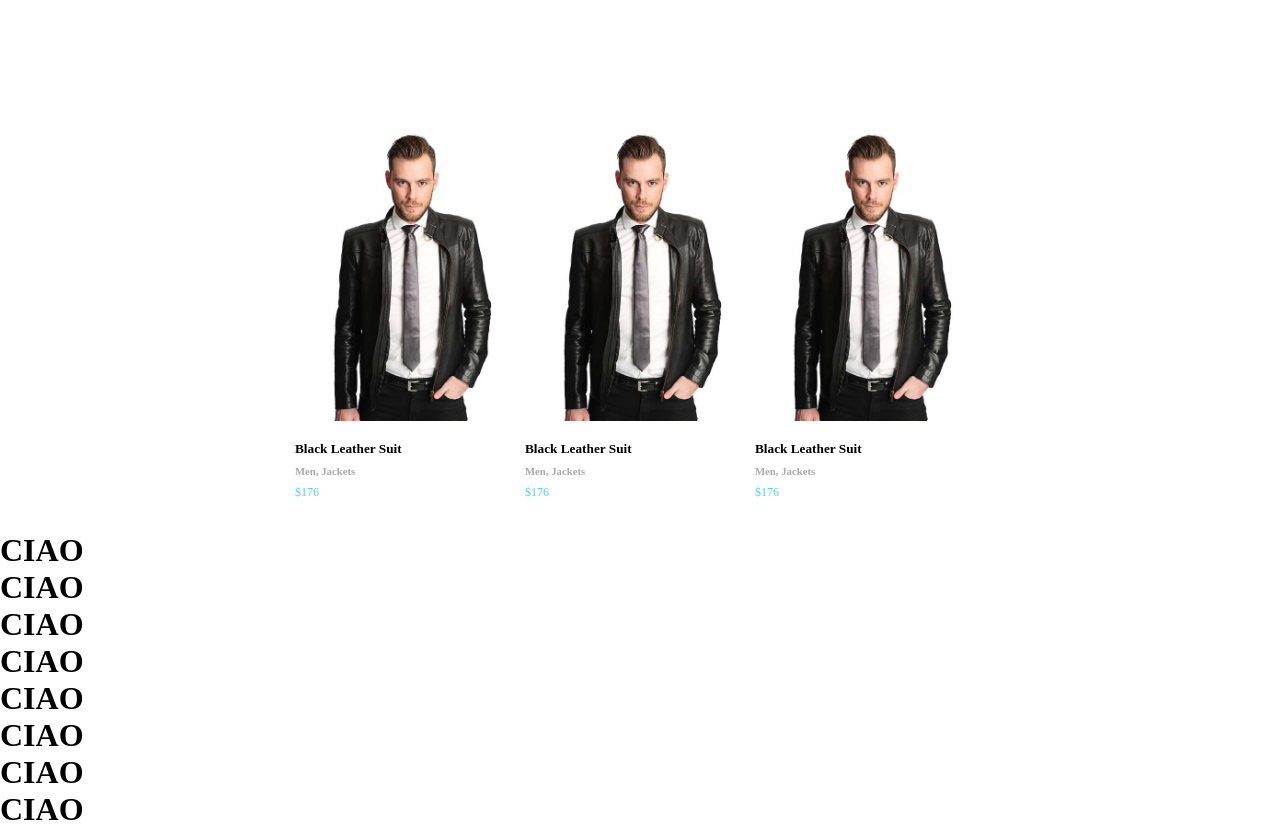
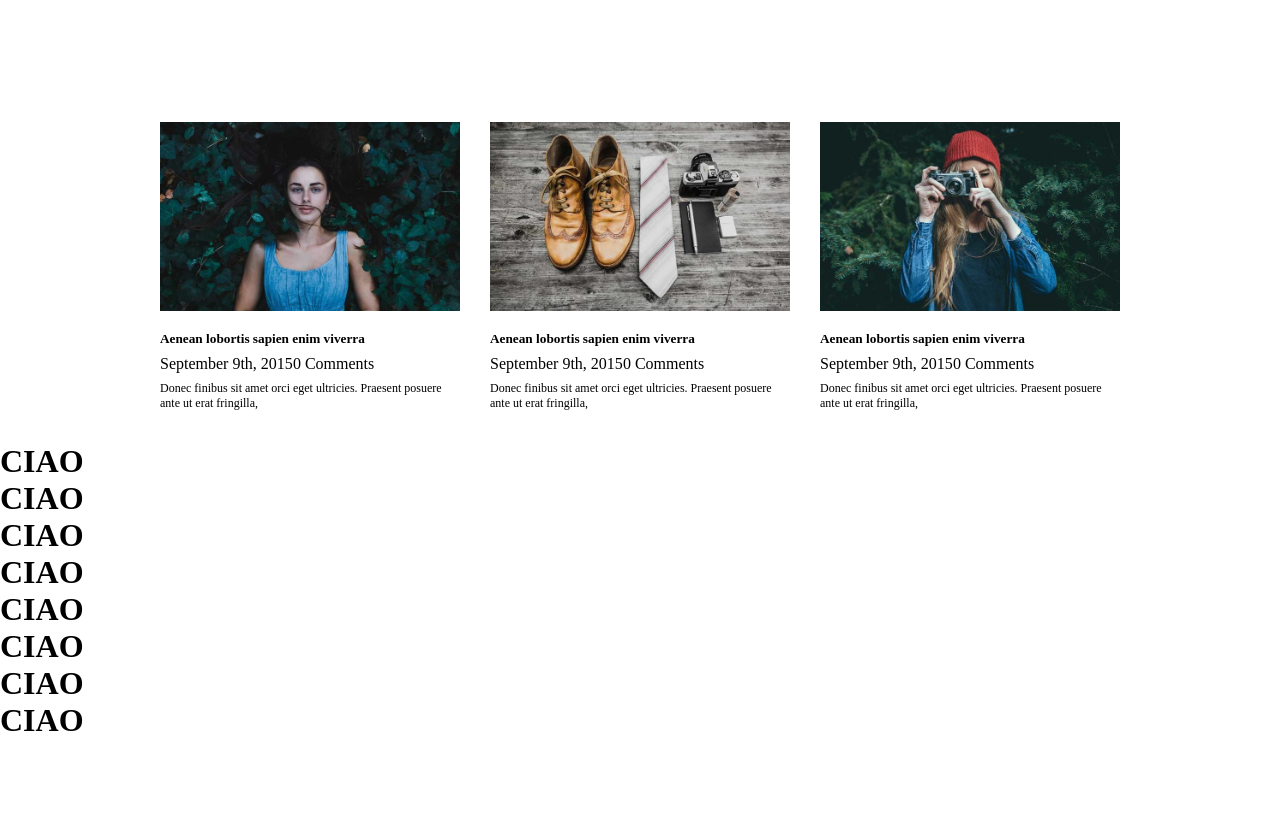
Before and after one commit to Pietro907/proj-html-vuejs, a Vue app: page / in a window 1280 px wide. Shown: the part 4080-4908 px from the top of the page. After the commit the page ends 4819 px from the top, so only its background shows below. Built offline with nearby package versions, Linux system fonts and the light colour scheme.

Commit message:
add img and fix margin img review

```diff
--- a/src/components/MainFromOurBlog.vue
+++ b/src/components/MainFromOurBlog.vue
@@ -27,12 +27,13 @@ export default {
 
             <div class="col">
                 <div class="card products">
-                    <img src="../assets/img/featured_produtcs/black_leather/black_leather_suit.jpg" alt="">
+                    <img src="../assets/img/post/post_img_12-700x441.jpg" alt="">
 
                     <div class="info_cost">
-                        <h5>Black Leather Suit</h5>
-                        <h6>Men, Jackets</h6>
-                        <p>$176</p>
+                        <h5>Aenean lobortis sapien enim viverra</h5>
+                        <span>September 9th, 2015</span>
+                        <span>0 Comments</span>
+                        <p>Donec finibus sit amet orci eget ultricies. Praesent posuere ante ut erat fringilla,</p>
                     </div>
 
                 </div>
@@ -40,12 +41,13 @@ export default {
 
             <div class="col">
                 <div class="card products">
-                    <img src="../assets/img/featured_produtcs/black_leather/black_leather_suit.jpg" alt="">
+                    <img src="../assets/img/post/post_img_11-700x441.jpg" alt="">
 
                     <div class="info_cost">
-                        <h5>Black Leather Suit</h5>
-                        <h6>Men, Jackets</h6>
-                        <p>$176</p>
+                        <h5>Aenean lobortis sapien enim viverra</h5>
+                        <span>September 9th, 2015</span>
+                        <span>0 Comments</span>
+                        <p>Donec finibus sit amet orci eget ultricies. Praesent posuere ante ut erat fringilla,</p>
                     </div>
 
                 </div>
@@ -53,12 +55,13 @@ export default {
 
             <div class="col">
                 <div class="card products">
-                    <img src="../assets/img/featured_produtcs/black_leather/black_leather_suit.jpg" alt="">
+                    <img src="../assets/img/post/post_img_10-700x441.jpg" alt="">
 
                     <div class="info_cost">
-                        <h5>Black Leather Suit</h5>
-                        <h6>Men, Jackets</h6>
-                        <p>$176</p>
+                        <h5>Aenean lobortis sapien enim viverra</h5>
+                        <span>September 9th, 2015</span>
+                        <span>0 Comments</span>
+                        <p>Donec finibus sit amet orci eget ultricies. Praesent posuere ante ut erat fringilla,</p>
                     </div>
 
                 </div>
@@ -105,7 +108,7 @@ export default {
  }
 
  .products>img {
-     width: 230px;
+     width: 300px;
  }
 
  .info_cost>h5 {
@@ -120,13 +123,11 @@ export default {
      display: inline-block;
      padding: 0.5rem 0.5rem 0 0;
      font-size: 12px;
-     color: var(--bg-heaven);
  }
 
- .style_line {
-     text-decoration-line: line-through;
-     font-size: 9px;
- }
+.col {
+    margin: 0 15px 0;
+}
 
 
 
```
